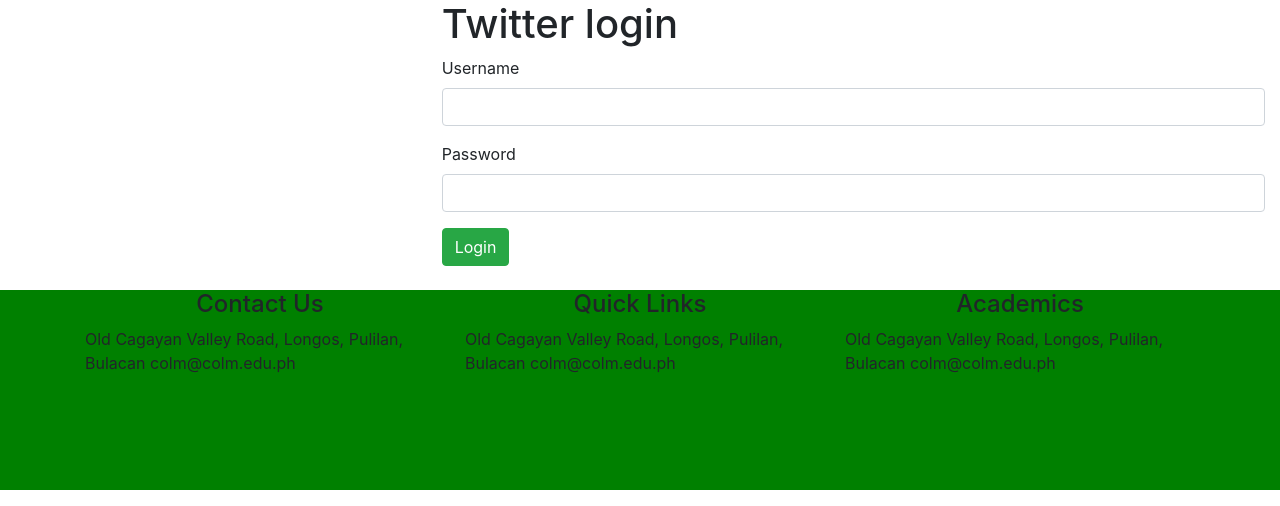
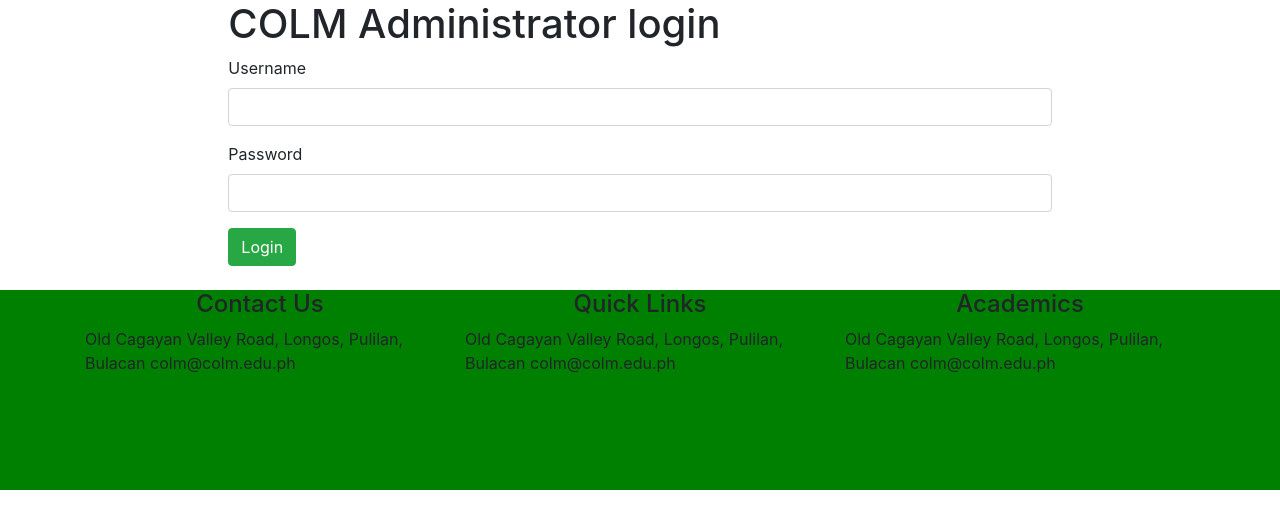
Before and after one commit to ashryverrr/colmweb, a Flask app: page /login in a window 1280 px wide. Shown: the part 56-562 px from the top of the page. Run offline with Flask 2, Linux system fonts and the light colour scheme; some libraries are stand-ins or nearby versions; some web fonts are replaced.

Commit message:
Add fields in registration function

```diff
--- a/app.py
+++ b/app.py
@@ -51,6 +51,7 @@
         username = form.username.data
         email = form.email.data
         password = sha256_crypt.encrypt(str(form.password.data))
+        accountType = "admin"
         # OPEN SQL CONNECTION
         cur = mysql.connection.cursor()
         # CHECK IF USERNAME OR PASSWORD ALREADY EXISTS
@@ -59,7 +60,7 @@
             flash("Username or email is already used.", 'danger')
         else:
             # RUN QUERY
-            cur.execute("INSERT INTO users (email, username, firstName, lastName, password) VALUES (%s, %s, %s, %s, %s)", (email, username, firstName, lastName, password ))
+            cur.execute("INSERT INTO users (email, username, firstName, lastName, password, accountType) VALUES (%s, %s, %s, %s, %s, %s)", (email, username, firstName, lastName, password, accountType ))
             # SAVE TO DATABASE
             mysql.connection.commit()
             cur.close
--- a/templates/login.html
+++ b/templates/login.html
@@ -2,8 +2,8 @@
 
 
 {% block body %}
-    <div class="col-md-8 offset-md-4">
-        <h1> Twitter login</h1>
+    <div class="col-md-8 offset-md-2">
+        <h1> COLM Administrator login</h1>
         <form method="POST" action="">
             <div class="form-group">
                 <label> Username </label>
```
